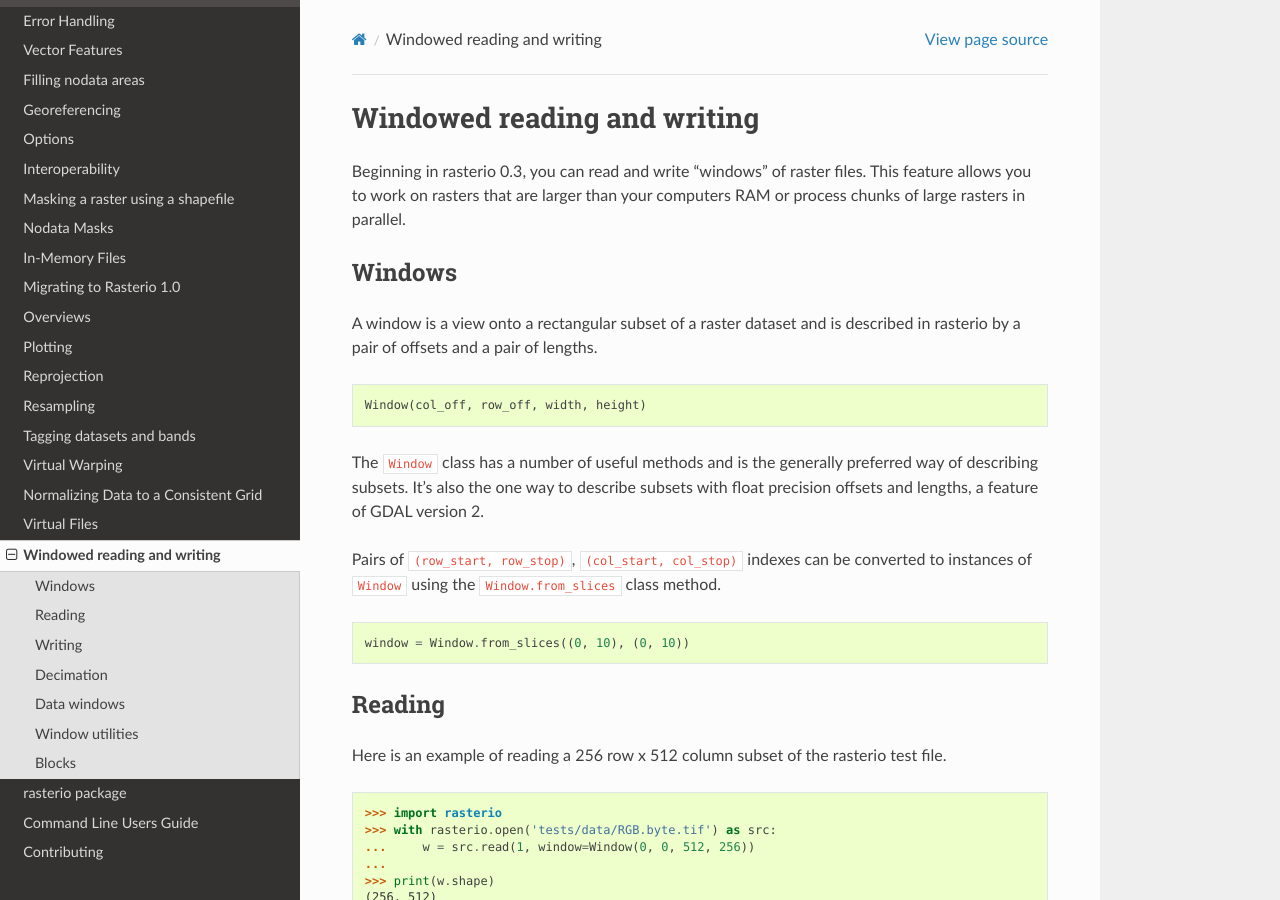
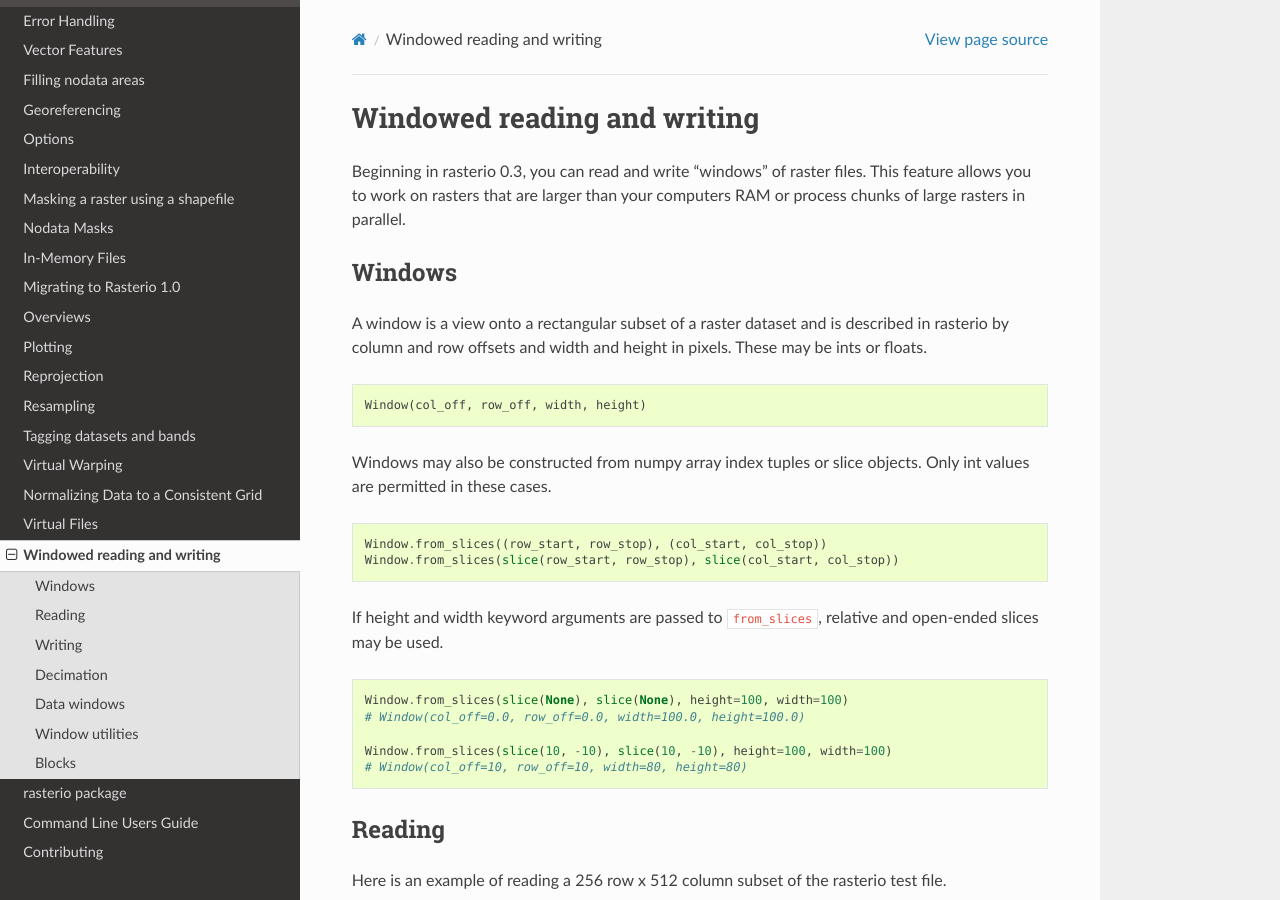
Before and after one commit to rasterio/rasterio, a Sphinx documentation site: the page built from docs/topics/windowed-rw.rst, in a window 1280 px wide and 900 px high. Built offline with Sphinx 7.4.7 and the Read the Docs theme 2.0.0, drawn with Linux system fonts in a browser that asks for light colours; pages that are not in the unit, such as notebooks, are missing from menus.

```diff
--- a/docs/topics/windowed-rw.rst
+++ b/docs/topics/windowed-rw.rst
@@ -14,23 +14,32 @@ Windows
 =======
 
 A window is a view onto a rectangular subset of a raster dataset and is
-described in rasterio by a pair of offsets and a pair of lengths.
+described in rasterio by column and row offsets and width and height
+in pixels. These may be ints or floats.
 
 .. code-block:: python
 
    Window(col_off, row_off, width, height)
 
-The ``Window`` class has a number of useful methods and is the generally
-preferred way of describing subsets. It's also the one way to describe subsets
-with float precision offsets and lengths, a feature of GDAL version 2.
-
-Pairs of ``(row_start, row_stop)``, ``(col_start, col_stop)`` indexes can be
-converted to instances of ``Window`` using the ``Window.from_slices`` class
-method.
+Windows may also be constructed from numpy array index tuples or slice objects.
+Only int values are permitted in these cases.
 
 .. code-block:: python
 
-    window = Window.from_slices((0, 10), (0, 10))
+   Window.from_slices((row_start, row_stop), (col_start, col_stop))
+   Window.from_slices(slice(row_start, row_stop), slice(col_start, col_stop))
+
+If height and width keyword arguments are passed to ``from_slices``, relative
+and open-ended slices may be used.
+
+.. code-block:: python
+
+   Window.from_slices(slice(None), slice(None), height=100, width=100)
+   # Window(col_off=0.0, row_off=0.0, width=100.0, height=100.0)
+
+   Window.from_slices(slice(10, -10), slice(10, -10), height=100, width=100)
+   # Window(col_off=10, row_off=10, width=80, height=80)
+
 
 Reading
 =======
```
Also changed, not shown: docs/topics/migrating-to-v1.rst (+9 -7 lines), 1 other file.
